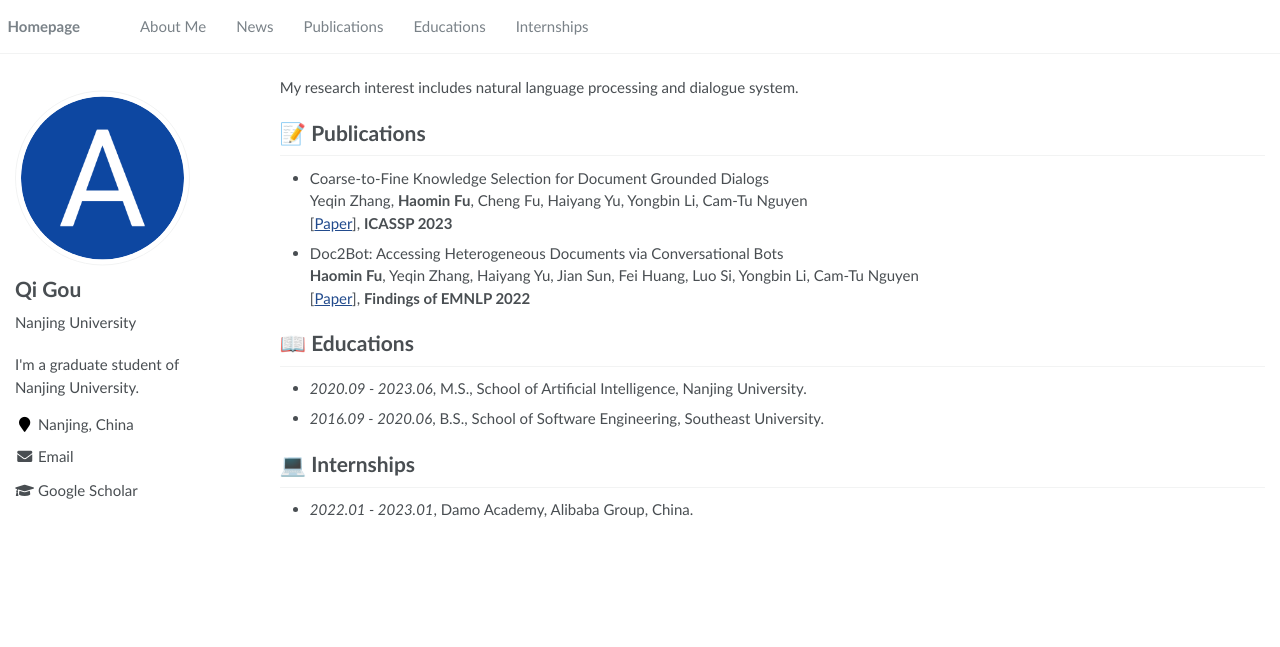
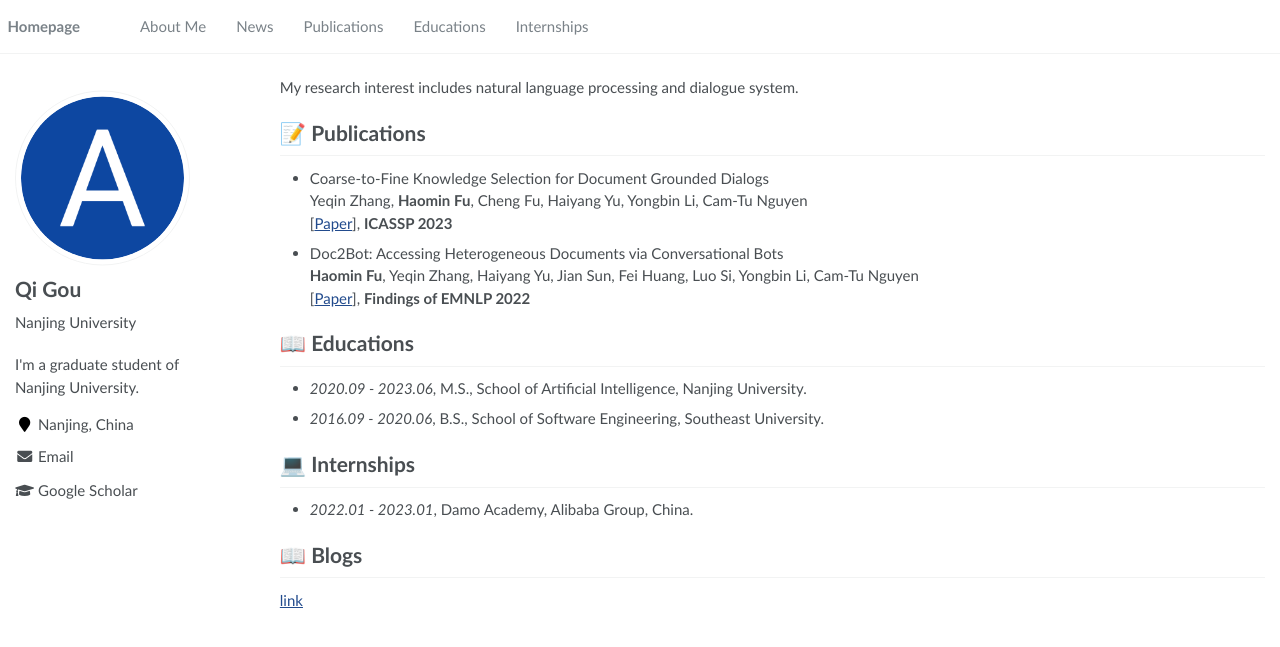
Before and after one commit to gouqi666/gouqi666.github.io, a Jekyll site: the page built from _pages/about.md, in a window 1280 px wide. Shown: the top 647 px of the page. Built offline with Jekyll 4.4.1, drawn with Linux system fonts in a browser that asks for light colours.

Commit message:
add blog

```diff
--- a/_pages/about.md
+++ b/_pages/about.md
@@ -43,3 +43,6 @@ Yeqin Zhang, **Haomin Fu**, Cheng Fu, Haiyang Yu, Yongbin Li, Cam-Tu Nguyen \
 
 # 💻 Internships
 - *2022.01 - 2023.01*, Damo Academy, Alibaba Group, China.
+
+# 📖 Blogs
+[link](gouqi666.github.io/blogs)
```
